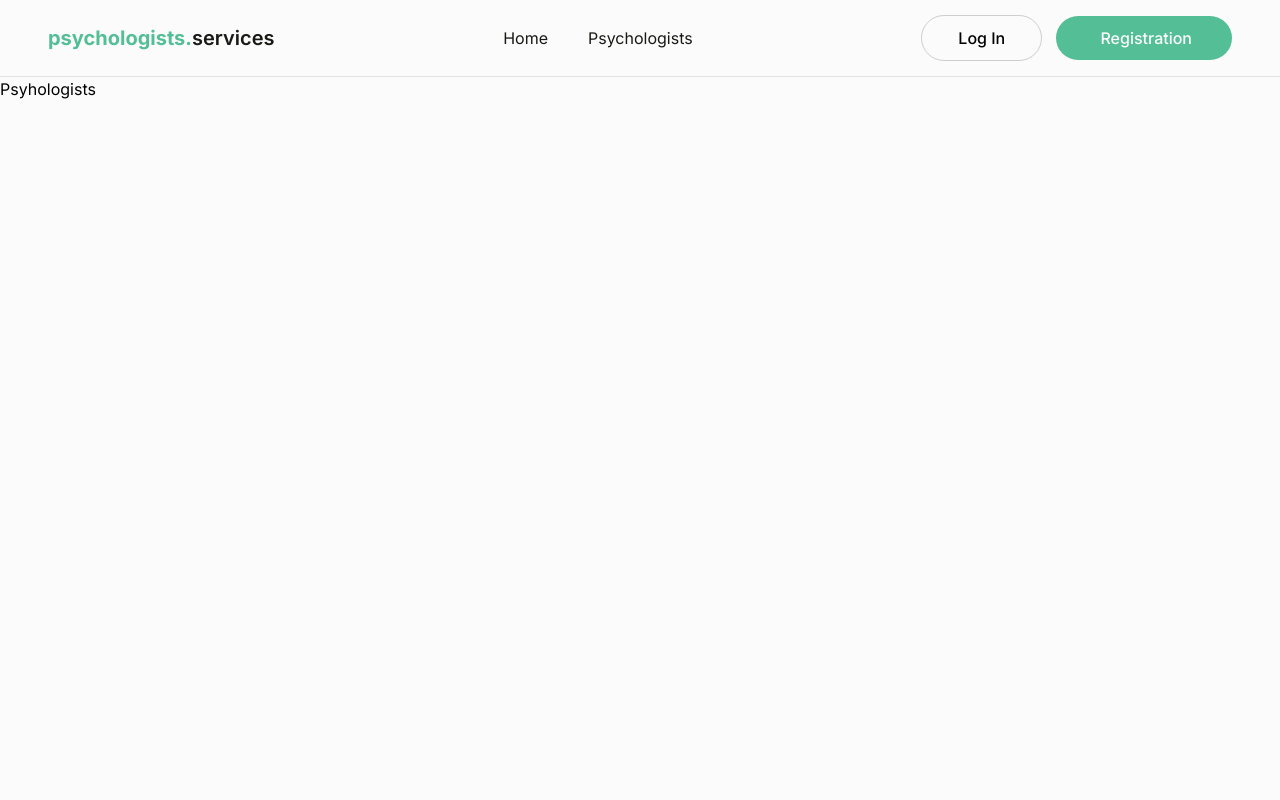
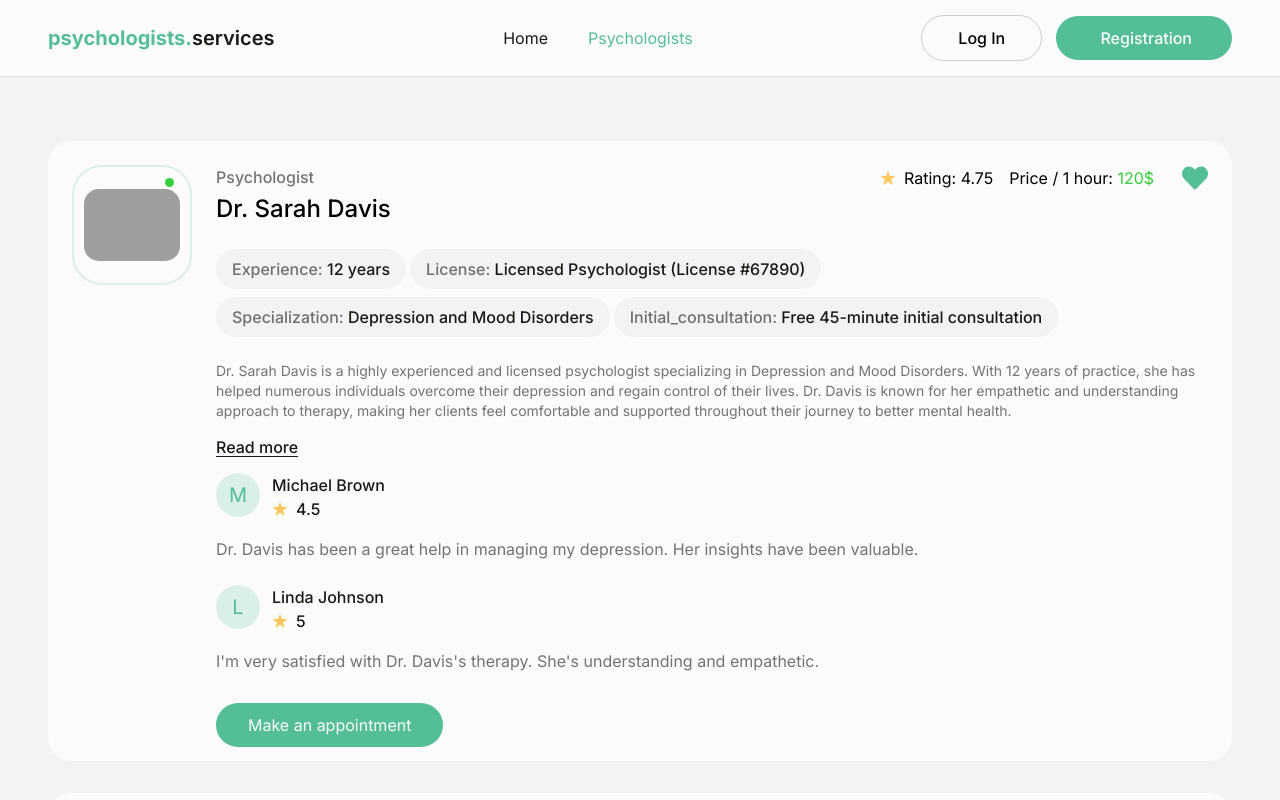
Before and after one commit to Parkhomovych/psychologists.services, a Next.js app: page /psychologists in a window 1280 px wide. Shown: the top 800 px of the page. Built offline with nearby package versions, Linux system fonts and the light colour scheme; grey boxes are pictures that could not be loaded.

Commit message:
add card psichologist

```diff
--- a/next.config.mjs
+++ b/next.config.mjs
@@ -1,4 +1,14 @@
 /** @type {import('next').NextConfig} */
-const nextConfig = {};
+const nextConfig = {
+  images: {
+    remotePatterns: [
+      {
+        protocol: "https",
+        hostname: "ftp.goit.study",
+      },
+
+    ],
+  },
+};
 
 export default nextConfig;
--- a/src/app/components/AuthBtn/AuthBtn.tsx
+++ b/src/app/components/AuthBtn/AuthBtn.tsx
@@ -11,7 +11,7 @@ export default function AuthBtn() {
       </Link>
       <Link
         href="/registration"
-        className="w-42 h-12 py-3 px-10 rounded-full bg-green hover:bg-activeGreen animateColor text-white"
+        className="w-42 h-12 py-3 px-10  bg-green rounded-full text-white hover:bg-activeGreen animateColor"
       >
         <span className="text-base font-medium leading-5"> Registration</span>
       </Link>
--- /dev/null
+++ b/src/app/components/Item-of-psychologists/ItemOfPsichologists.tsx
@@ -0,0 +1,99 @@
+"use client";
+import { useState } from "react";
+import { FaHeart } from "react-icons/fa";
+import { FaRegHeart } from "react-icons/fa";
+import { IoIosStar } from "react-icons/io";
+import { Therapist } from "../List-of-psychologists/ListOfPsichologists";
+import Image from "next/image";
+import Reviewers from "../Reviewers/Reviewers";
+import clsx from "clsx";
+
+type Props = {
+  item: Therapist;
+};
+export default function ItemOfPsichologists({ item }: Props) {
+  const [readMore, setReadMore] = useState(true);
+  const [isFavorite, setisFavorite] = useState(false);
+
+  return (
+    <li className="flex gap-x-6 p-6 w-[1184px] relative bg-white rounded-3xl">
+      <div className="flex items-center absolute top-6 right-6">
+        <IoIosStar className=" w-4 h-4 text-yellow mr-2" />
+        <p className="mr-4">Rating:&nbsp;{item.rating}</p>
+        <p className="mr-7">
+          Price / 1 hour:&nbsp;
+          <span className="text-[#38cd3e]">{item.price_per_hour}$</span>
+        </p>
+        <button
+          onClick={() => setisFavorite((pS) => !pS)}
+          type="button"
+          className={clsx(
+            `hover:text-activeGreen animateColor`,
+            readMore ? `text-green` : `text-black`
+          )}
+        >
+          {readMore ? (
+            <FaHeart className="w-[26px] h-[26px]" />
+          ) : (
+            <FaRegHeart className="w-[26px] h-[26px]" />
+          )}
+        </button>
+      </div>
+      <div>
+        <div className="relative flex items-center justify-center w-[120px] h-[120px] rounded-[30px] border-solid border-2 border-[#54be9633] ">
+          <Image
+            width="96"
+            height="96"
+            src={item.avatar_url}
+            alt={item.name}
+            className="rounded-[15px]"
+          />
+          <div className="absolute top-2 right-3.5 w-[14px] h-[14px] flex items-center justify-center bg-white rounded-full">
+            <span className="block w-[9px] h-[9px] bg-[#38CD3E] rounded-full"></span>
+          </div>
+        </div>
+      </div>
+      <div>
+        <p className="mb-1 font-medium text-base text-white06">Psychologist</p>
+        <h3 className="mb-6 font-medium text-2xl">{item.name}</h3>
+        <ul className="max-w-[870px] mb-6 flex flex-wrap gap-x-1 gap-y-2">
+          <li className="">
+            <p className="px-4 py-2  bg-[#f3f3f3] rounded-3xl text-white06 font-medium text-base">
+              Experience:&nbsp;
+              <span className=" text-black">{item.experience}</span>
+            </p>
+          </li>
+          <li className="">
+            <p className="px-4 py-2  bg-[#f3f3f3] rounded-3xl text-white06 font-medium text-base">
+              License:&nbsp;
+              <span className=" text-black">{item.license}</span>
+            </p>
+          </li>
+          <li className="">
+            <p className="px-4 py-2  bg-[#f3f3f3] rounded-3xl text-white06 font-medium text-base">
+              Specialization:&nbsp;
+              <span className=" text-black">{item.specialization}</span>
+            </p>
+          </li>
+          <li className="">
+            <p className="px-4 py-2  bg-[#f3f3f3] rounded-3xl text-white06 font-medium text-base">
+              Initial_consultation:&nbsp;
+              <span className=" text-black">{item.initial_consultation}</span>
+            </p>
+          </li>
+        </ul>
+        <p className=" mb-3.5 text-sm text-white06  font-normal">
+          {item.about}
+        </p>
+        <button
+          onClick={() => setReadMore((pS) => !pS)}
+          className="mb-3.5 text-black font-medium after:block underline underline-offset-[3px]"
+          type="button"
+        >
+          Read more
+        </button>
+        {readMore && <Reviewers review={item.reviews} />}
+      </div>
+    </li>
+  );
+}
--- /dev/null
+++ b/src/app/components/List-of-psychologists/ListOfPsichologists.tsx
@@ -0,0 +1,31 @@
+import info from "@/app/psychologists.json";
+import ItemOfPsichologists from "../Item-of-psychologists/ItemOfPsichologists";
+
+export interface Review {
+  reviewer: string;
+  rating: number;
+  comment: string;
+}
+
+export interface Therapist {
+  name: string;
+  avatar_url: string;
+  experience: string;
+  reviews: Review[];
+  price_per_hour: number;
+  rating: number;
+  license: string;
+  specialization: string;
+  initial_consultation: string;
+  about: string;
+}
+
+export default function ListOfPsichologists() {
+  return (
+    <ul className=" flex flex-col gap-y-8  items-center">
+      {info.map((item) => (
+        <ItemOfPsichologists key={item.name} item={item} />
+      ))}
+    </ul>
+  );
+}
--- a/src/app/components/NavLink/NavLink.tsx
+++ b/src/app/components/NavLink/NavLink.tsx
@@ -1,25 +1,21 @@
 "use client";
+import { usePathname } from "next/navigation";
 import Link from "next/link";
 import clsx from "clsx";
 
-import { usePathname } from "next/navigation";
 import React from "react";
 
 export interface NavLinkProps {
   children: React.ReactNode;
   href: string;
-  styleBtn?: string;
 }
-export default function NavLink({ href, children, styleBtn }: NavLinkProps) {
+export default function NavLink({ href, children }: NavLinkProps) {
   const path = usePathname();
-
-
   return (
     <Link
       className={clsx(
         "text-black hover:text-activeGreen animateColor",
-        styleBtn,
-        path === href && " text-activeGreen"
+        path === href && "text-green"
       )}
       href={href}
     >
--- /dev/null
+++ b/src/app/components/Reviewers/Reviewers.tsx
@@ -0,0 +1,40 @@
+import Link from "next/link";
+import { Review } from "../List-of-psychologists/ListOfPsichologists";
+import { IoIosStar } from "react-icons/io";
+
+type ReviewersProps = {
+  review: Review[];
+};
+export default function Reviewers({ review }: ReviewersProps) {
+  return (
+    <>
+      <ul className="mb-10 flex flex-col gap-y-6">
+        {review.map((item) => (
+          <li className="" key={item.reviewer}>
+            <div className="flex gap-x-3 mb-4">
+              <div className="w-11 h-11 flex items-center justify-center bg-[#54be9633] rounded-full">
+                <span className="text-green text-xl">{item.reviewer[0]}</span>
+              </div>
+              <div>
+                <h4 className="font-medium text-black text-base">
+                  {item.reviewer}
+                </h4>
+                <p className="flex gap-y-2 items-center">
+                  <IoIosStar className=" w-4 h-4 text-yellow mr-2" />
+                  <span className=" font-medium text-black">{item.rating}</span>
+                </p>
+              </div>
+            </div>
+            <p className=" text-base text-white06">{item.comment}</p>
+          </li>
+        ))}
+      </ul>
+      <Link
+        href="psychologists/make_an_appointment"
+        className="px-8 py-3 bg-green rounded-[30px] hover:bg-activeGreen animateColor text-white"
+      >
+        Make an appointment
+      </Link>
+    </>
+  );
+}
--- a/src/app/psychologists/page.tsx
+++ b/src/app/psychologists/page.tsx
@@ -1,7 +1,9 @@
+import ListOfPsichologists from "../components/List-of-psychologists/ListOfPsichologists";
+
 export default function Psyhologists() {
   return (
-    <main>
-      <h1>Psyhologists</h1>
+    <main className=" px-32 py-16 bg-[#f3f3f3]">
+      <ListOfPsichologists />
     </main>
   );
 }
```
